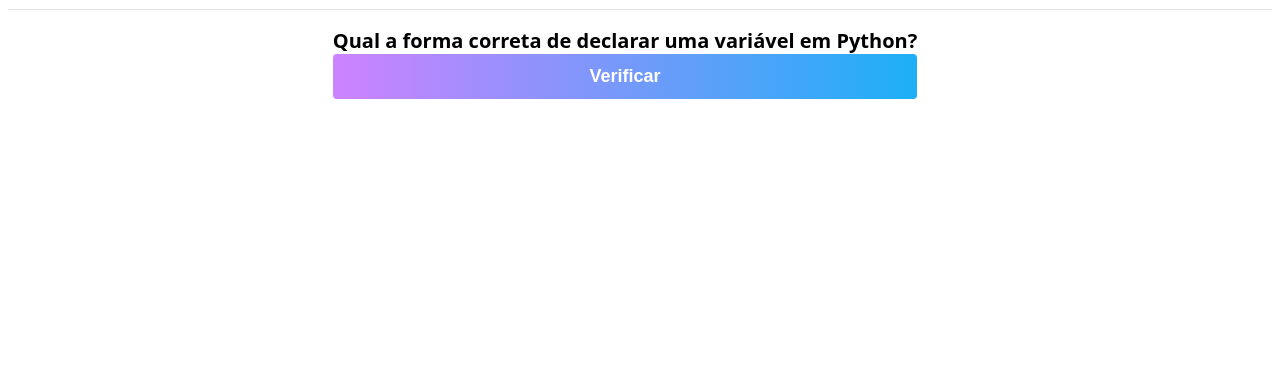
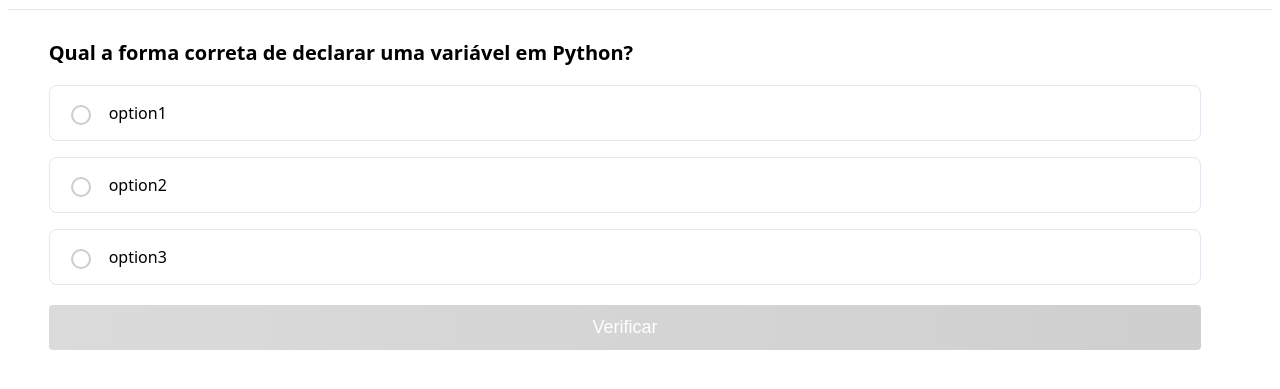
Before and after one commit to janainamcs/TrabalhoGPS, a website: page html/lesson.html in a window 1280 px wide. Shown: the part 55-444 px from the top of the page. Drawn offline with nearby package versions, Linux system fonts and the light colour scheme.

Commit message:
pagina de licao com javascript para ativacao do botao funcionando =D

```diff
--- a/css/lessons.css
+++ b/css/lessons.css
@@ -211,9 +211,9 @@
     display: flex;
     justify-content: center;
     align-items: center;
-    background-image: linear-gradient(to right, #CE82FF, #1CB0F6);
+    background-image: linear-gradient(to right, #58cc02 , #46a302);
     font-size: large;
-    font-weight: 700;
+    font-weight: 500;
     color: rgb(255, 255, 255);
     border-style: none;
     padding: 0.75rem;
@@ -227,37 +227,101 @@
 /* CSS pro hover */
 .main-buttons:hover{
     color: rgb(255, 255, 255);
-    background-image: linear-gradient(to right, #1CB0F6, #CE82FF);
+    background-image: linear-gradient(to right, #46a302, #58cc02);
 }
 
-/* meta diária */
+/* Estilos para o botão desativado */
+.main-buttons:disabled {
+    background-image: linear-gradient(to right, #ccc, #bbb); /* Cor mais clara para desativado */
+    cursor: not-allowed; /* Cursor de "não permitido" */
+    opacity: 0.7; /* Suaviza a cor */
+}
 
-.content-goals{
+/* Remova o hover quando o botão estiver desativado */
+.main-buttons:disabled:hover {
+    background-image: linear-gradient(to right, #ccc, #bbb); /* Mantém a cor de desativado no hover */
+}
+
+/* card das questoes */
+.question{
     display: flex;
     flex-direction: column;
     justify-content: space-around;
     margin:  1% 2%;
     width: 96%;
-    height: 128px;
+    border: none;
+    box-shadow: none;
 }
 
-
-/* trilha de aprendizado */
-.roadmap{
+.options-list{
     display: flex;
     flex-direction: column;
-    align-items: center;
-    justify-content: center;
-    gap: 3rem;
+    justify-content: space-around;
+    margin:  1% 2%;
+    width: 100%;
+    gap:1rem;
 }
 
-.road{
-    background: linear-gradient(to bottom, #58CC02 ,#1CB0F6, rgb(107, 110, 114));
-    width: 5px;
-    height: 100%;
+.option-item{
+    display: flex;
+    align-items: center;
+    flex-direction: row;
+    padding: 0.75rem 1rem;
+    width: auto;
+    box-shadow: none;
+    margin: 0;
+    cursor: pointer;
+    transition: background-color 0.2s ease, border-color 0.2s ease;
+}
+
+.option-item.selected {
+    background-color: #e6ffe6; /* Um verde claro */
+    border-color: #58CC02; /* Borda verde */
+}
+
+.option-item:hover {
+    background-color: #f0f0f0; /* Um cinza claro no hover */
+}
+
+/* radio button estilizado */
+/* Esconda o radio button padrão e estilize-o customizado (opcional, mas comum para melhor UX) */
+.option-item input[type="radio"] {
+    -webkit-appearance: none; /* Esconde o radio button padrão (Chrome/Safari) */
+    -moz-appearance: none;    /* Esconde o radio button padrão (Firefox) */
+    appearance: none;         /* Esconde o radio button padrão (padrão CSS) */
+    width: 20px;              /* Tamanho do seu rádio customizado */
+    height: 20px;
+    border: 2px solid #ccc;  /* Borda do rádio */
+    border-radius: 50%;       /* Forma circular */
+    margin-right: 10px;       /* Espaçamento entre o rádio e o label */
+    outline: none;            /* Remove o contorno ao focar */
+    cursor: pointer;          /* Cursor de ponteiro */
+    flex-shrink: 0;           /* Evita que o rádio encolha */
+    position: relative;
+}
+
+/* Estilo do preenchimento interno do radio button customizado quando marcado */
+.option-item input[type="radio"]:checked {
+    border-color: #58CC02; /* Borda verde quando marcado */
+}
+
+.option-item input[type="radio"]:checked::before {
+    content: '';
+    display: block;
+    width: 10px;
+    height: 10px;
+    background-color: #58CC02; /* Cor de preenchimento do rádio */
+    border-radius: 50%;
     position: absolute;
-    inset-inline-start: 50%;
-    z-index: 1;
+    top: 50%;
+    left: 50%;
+    transform: translate(-50%, -50%);
+}
+
+/* Garanta que o label preencha o espaço restante e seja clicável */
+.option-item label {
+    flex-grow: 1; /* Permite que o label ocupe o espaço restante */
+    cursor: pointer; /* Garante que o cursor mude sobre o label também */
 }
 
 .lesson{
@@ -270,31 +334,7 @@
     padding: 1.5rem;
 }
 
-.lesson-header{
-    display: flex;
-    flex-direction: row;
-    justify-content: space-between;
-    align-items: flex-start;
-    margin: 0 1.5rem;
-    width: 100%;
-}
 
-.lesson-footer{
-    display: flex;
-    flex-direction: row;
-    justify-content: space-between;
-    align-items: flex-start;
-    margin: 0 1.5rem;;
-    width: 100%;
-    font-size: 0.75;
-}
-
-.finished{
-    background-color: #58CC02;
-    border-radius: 0.5rem;
-    border-style: none;
-    color: rgb(255, 255, 255);
-}
 
 .blocked{
     background-color: rgb(229, 231, 235);
--- a/html/lesson.html
+++ b/html/lesson.html
@@ -38,18 +38,26 @@
     </header>
 
     <main class="content">
-      <!-- trilha de aprendizado -->
-      <div class="question">
-        <h4 class="card-header">Qual a forma correta de declarar uma variável em Python?</h4>
-
+      <!-- pagina da pergunta -->
+      <div class="card question">
+        <h4 class="card-header">
+          Qual a forma correta de declarar uma variável em Python?
+        </h4>
         <div class="options-list">
-          <div class="option-item">
-
+          <div class="card option-item">
+            <input type="radio" id="option1" name="answer" value="option1" />
+            <label for="option1" class="main-contents">option1</label>
+          </div>
+          <div class="card option-item">
+            <input type="radio" id="option2" name="answer" value="option2" />
+            <label for="option2" class="main-contents">option2</label>
+          </div>
+          <div class="card option-item">
+            <input type="radio" id="option3" name="answer" value="option3" />
+            <label for="option3" class="main-contents">option3</label>
           </div>
         </div>
-        <button type="submit" class="main-buttons">
-          Verificar
-        </button>
+        <button type="submit" class="main-buttons" disabled>Verificar</button>
       </div>
     </main>
     <!-- <nav class="navigation">
@@ -81,18 +89,9 @@
         Perfil
       </button>
     </nav> -->
-    <script>
-      function check() {
-        if (confirm("Realmente deseja desistir?")) {
-          voltar();
-        }
-      }
-      function voltar() {
-        history.back();
-      }
-      function mostrar(id) {
-        location.href = id;
-      }
+    <script src="../script.js">
+
     </script>
+
   </body>
 </html>
--- a/script.js
+++ b/script.js
@@ -0,0 +1,66 @@
+function check() {
+  if (confirm("Realmente deseja desistir?")) {
+    voltar();
+  }
+}
+function voltar() {
+  history.back();
+}
+function mostrar(id) {
+  location.href = id;
+}
+
+document.addEventListener("DOMContentLoaded", () => {
+  const optionsList = document.querySelector(".options-list");
+  const verifyButton = document.querySelector(".main-buttons");
+  const radioButtons = optionsList.querySelectorAll('input[type="radio"]');
+  const optionItems = optionsList.querySelectorAll(".option-item"); // Seleciona todos os itens de opção
+
+  // Função para verificar se alguma opção está selecionada
+  function checkSelection() {
+    let isOptionSelected = false;
+    radioButtons.forEach((radio) => {
+      if (radio.checked) {
+        isOptionSelected = true;
+      }
+    });
+
+    // Habilita ou desabilita o botão com base na seleção
+    verifyButton.disabled = !isOptionSelected;
+  }
+
+  // Função para atualizar os estilos das opções (selected class)
+  function updateOptionStyles() {
+    optionItems.forEach((item) => {
+      const radio = item.querySelector('input[type="radio"]');
+      if (radio.checked) {
+        item.classList.add("selected");
+      } else {
+        item.classList.remove("selected");
+      }
+    });
+  }
+
+  // Adiciona event listeners para cada radio button
+  radioButtons.forEach((radio) => {
+    radio.addEventListener("change", () => {
+      checkSelection(); // Verifica a seleção
+      updateOptionStyles(); // Atualiza os estilos visuais
+    });
+  });
+
+  // Adiciona event listener para cada item de opção (para clique na área do card)
+  optionItems.forEach((item) => {
+    item.addEventListener("click", () => {
+      const radio = item.querySelector('input[type="radio"]');
+      radio.checked = true; // Marca o radio button interno como checado
+      // Dispara manualmente o evento 'change' para que o listener acima seja ativado
+      const event = new Event("change");
+      radio.dispatchEvent(event);
+    });
+  });
+
+  // Chama a função uma vez no carregamento da página para definir o estado inicial do botão
+  checkSelection();
+  updateOptionStyles();
+});
```
